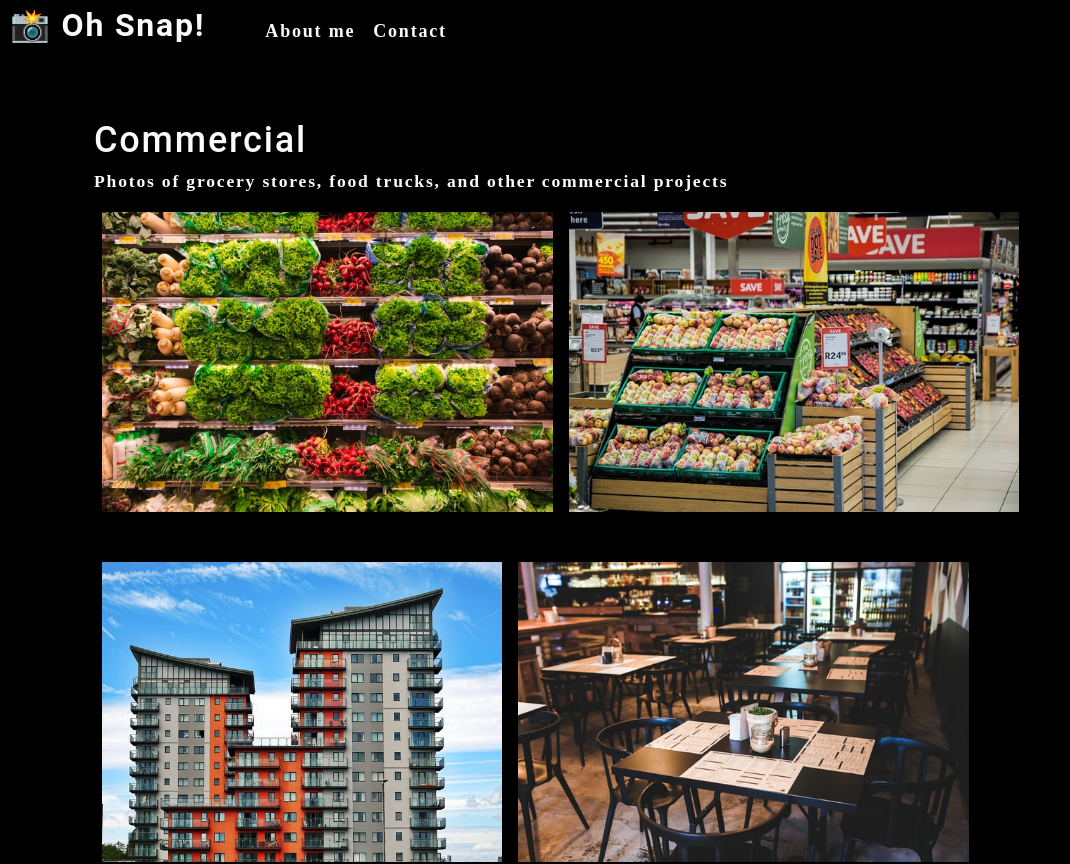
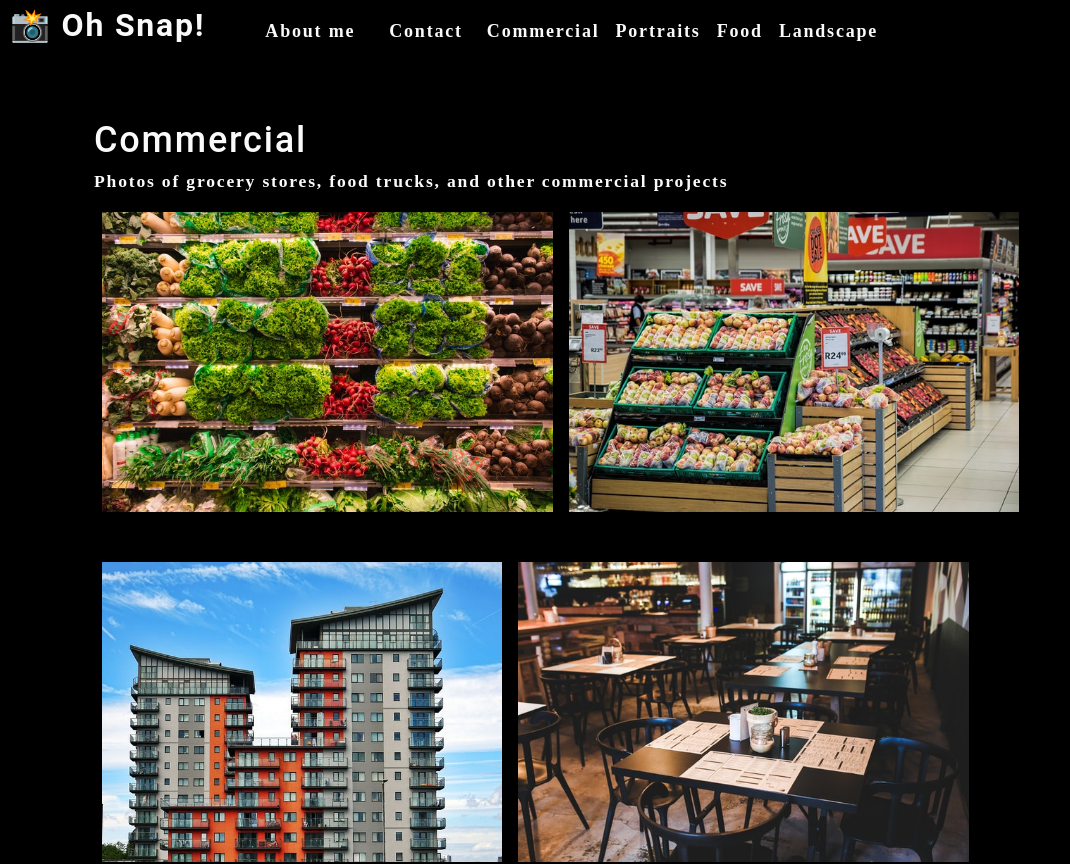
Before and after one commit to adairconlin/photo-port, a React (Create React App) app: page / in a window 1280 px wide. Shown: the top 864 px of the page, without its empty margins (0-1070 px from the left). Built offline with nearby package versions, Linux system fonts and the light colour scheme.

Commit message:
Fix navigation bar

```diff
--- a/src/components/Nav/index.js
+++ b/src/components/Nav/index.js
@@ -1,4 +1,4 @@
-import React, { useEffect } from "react";
+import React from "react";
 import { capitalizeFirstLetter } from "../../utils/helpers";
 
 function Nav(props) {
@@ -7,9 +7,6 @@
         setCurrentCategory,
         currentCategory,
     } = props;
-    useEffect(() => {
-        document.title = capitalizeFirstLetter(currentCategory.name);
-    }, [currentCategory]);
 
     return (
         <header className="flex-row px-1">
@@ -25,18 +22,21 @@
                             About me
                         </a>
                     </li>
-                    <li>
+                    <li className={"mx-2"}>
                         <span>Contact</span>
                     </li>
-                    {categories.map((category) => {
-                        <li className={`mx-1 ${ currentCategory.name === category.name && "navActive" }`} key={category.name}>
-                            <span onClick={() => {
-                                setCurrentCategory(category)
-                            }}>
+                    {categories.map((category) => (
+                        <li
+                            className={`mx-1 ${ currentCategory.name === category.name }`}
+                            key={category.name}>
+                            <span
+                                onClick={() => {
+                                    setCurrentCategory(category)
+                                }}>
                                 {capitalizeFirstLetter(category.name)}
                             </span>
                         </li>
-                    })}
+                    ))}
                 </ul>
             </nav>
         </header>
```
